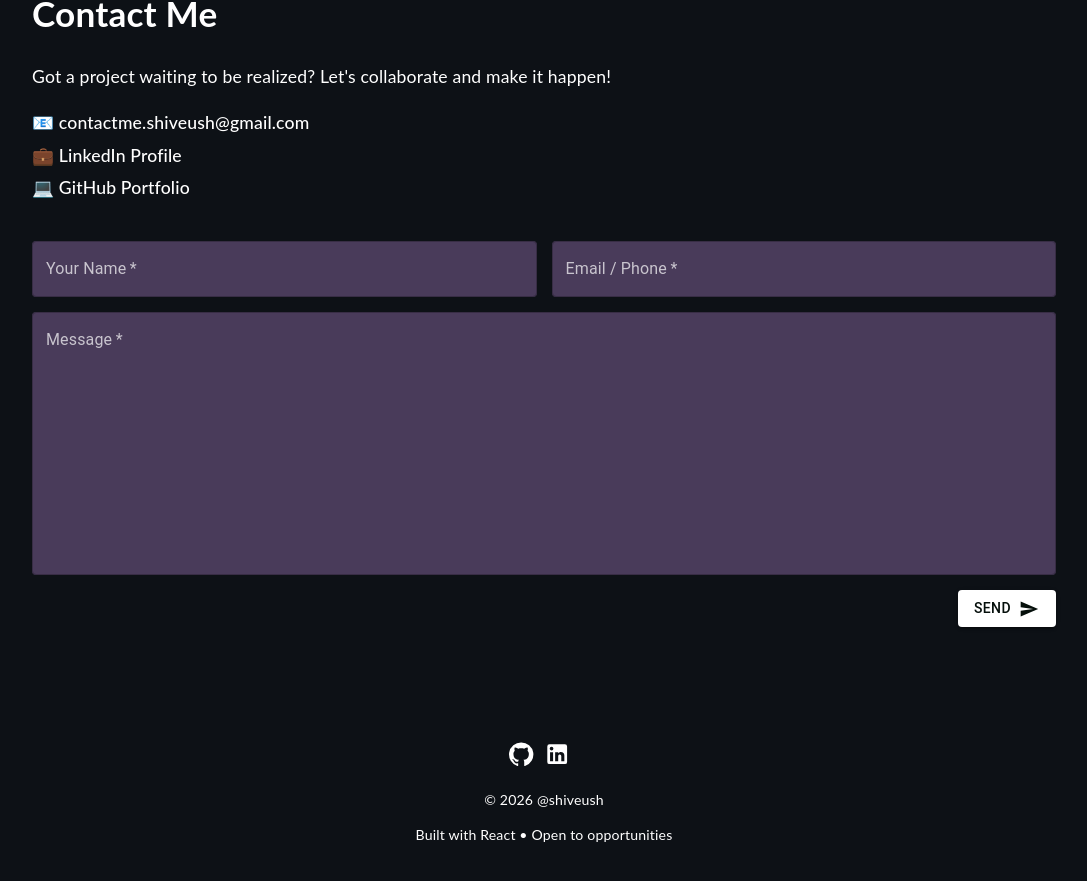
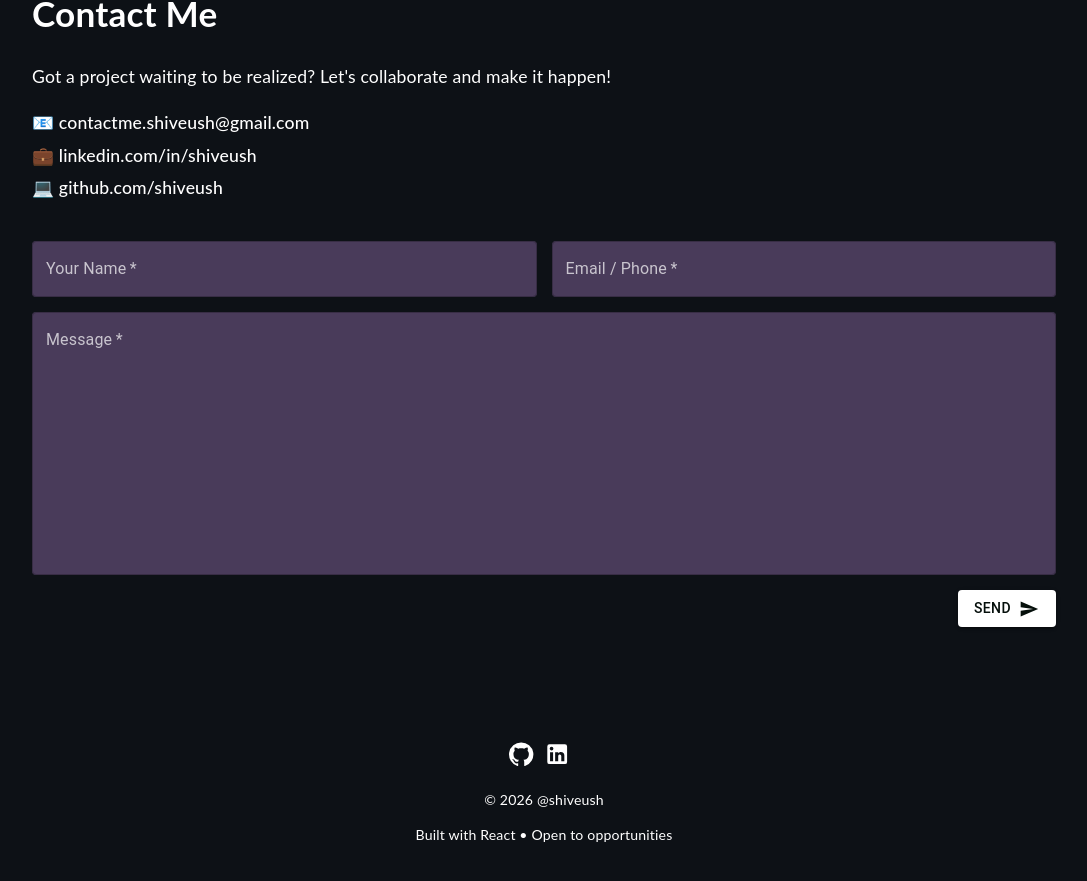
Before and after one commit to shiveush/MyPortfolio, a React (Create React App) app: page / in a window 1280 px wide. Shown: the part 2126-3007 px from the top of the page, without its empty margins (96-1183 px from the left). Built offline with nearby package versions, Linux system fonts and the light colour scheme.

Commit message:
FinalEdit2.0

```diff
--- a/src/components/Contact.tsx
+++ b/src/components/Contact.tsx
@@ -84,7 +84,7 @@ function Contact() {
                 target="_blank"
                 rel="noreferrer"
               >
-                LinkedIn Profile
+                {" "}linkedin.com/in/shiveush
               </a>
             </p>
 
@@ -94,7 +94,7 @@ function Contact() {
                 target="_blank"
                 rel="noreferrer"
               >
-                GitHub Portfolio
+                {" "}github.com/shiveush
               </a>
             </p>
           </div>
```
